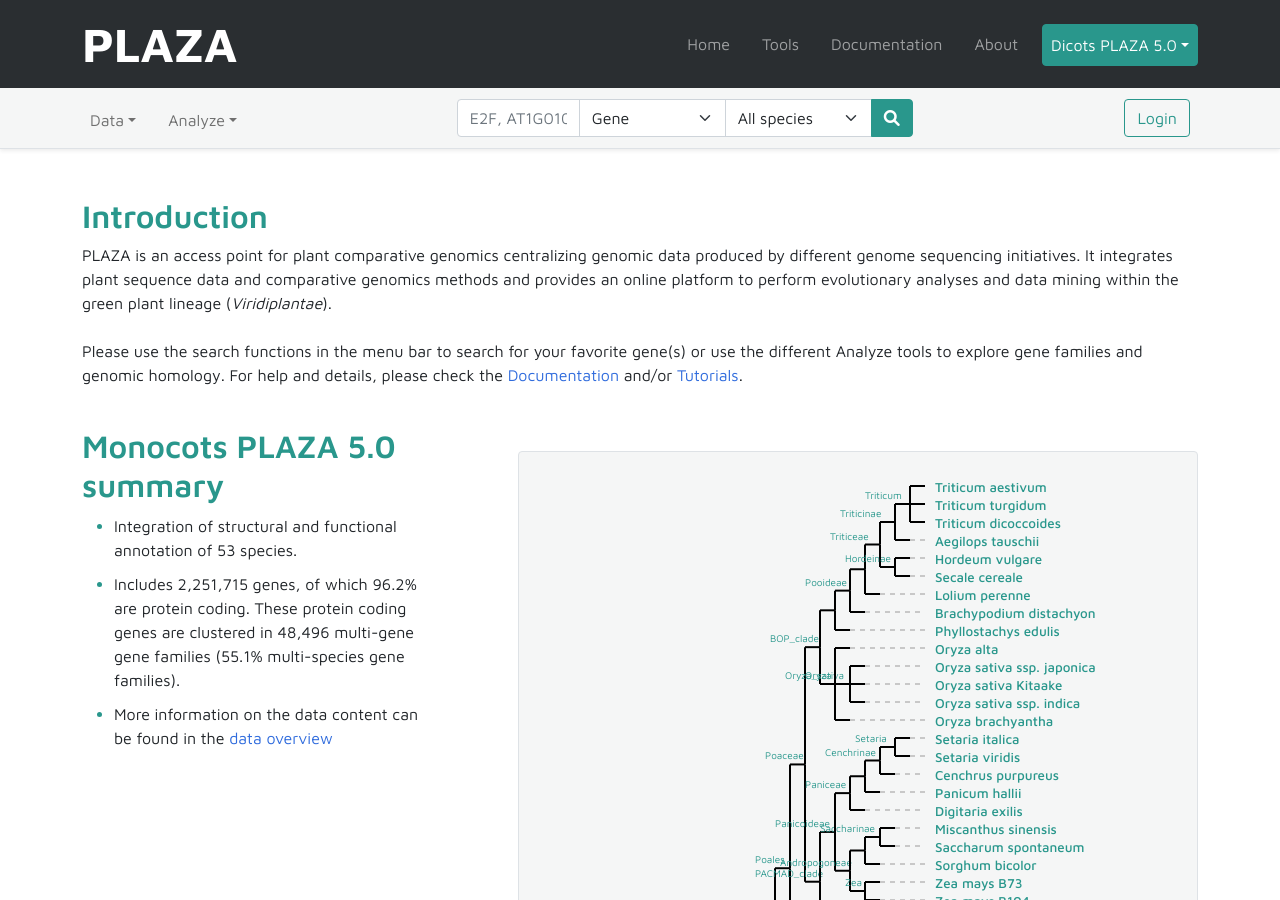
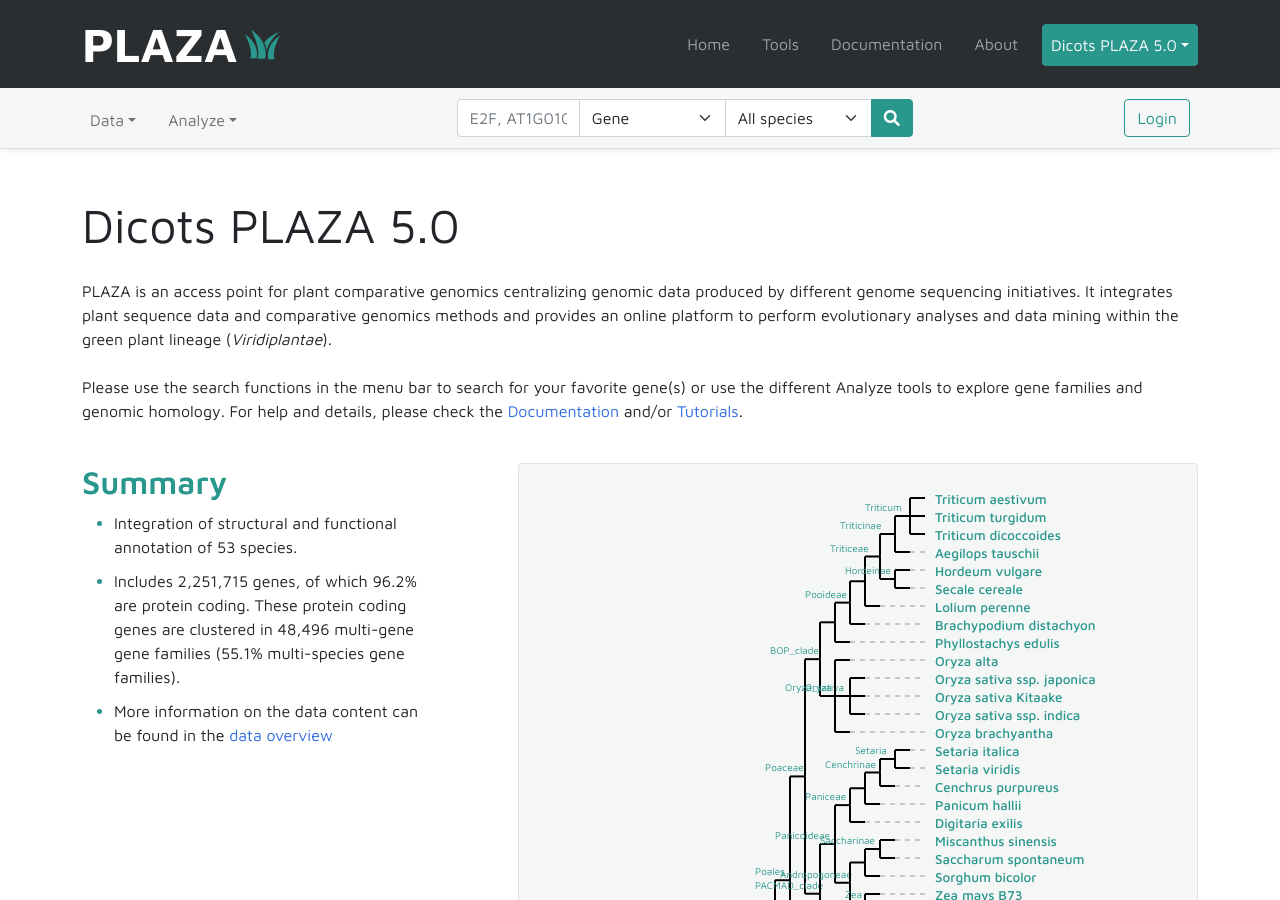
Before and after one commit to bedroesb/plaza-mock, a Jekyll site: the page built from dictots_5.html, in a window 1280 px wide and 900 px high. Built offline with Jekyll 4.4.1, drawn with Linux system fonts in a browser that asks for light colours.

Commit message:
logo plaza

```diff
--- a/_includes/first-nav.html
+++ b/_includes/first-nav.html
@@ -1,7 +1,8 @@
 <nav class="navbar navbar-expand-lg navbar-dark bg-dark {% unless page.second-nav or page.instance %}mb-5 shadow-sm{% endunless %}" aria-label="Twelfth navbar example">
     <div class="container">
-        <a href="{{'/' | relative_url}}" class="text-white text-decoration-none fs-1 ">
+        <a href="{{'/' | relative_url}}" class="text-white text-decoration-none fs-1 d-flex align-items-baseline">
             <span><strong>PLAZA</strong></span>
+            <img class="ms-2" alt="PLAZA logo" height="35px" src="{{'/assets/img/logo.svg' | relative_url}}">
         </a>
         <button class="navbar-toggler" type="button" data-bs-toggle="collapse" data-bs-target="#navbar1" aria-controls="navbar1" aria-expanded="false" aria-label="Toggle navigation">
             <span class="navbar-toggler-icon"></span>
--- a/dictots_5.html
+++ b/dictots_5.html
@@ -2,9 +2,9 @@
 title: Dicots PLAZA 5.0
 instance: Dicots PLAZA 5.0
 ---
+
+<h1>Dicots PLAZA 5.0</h1>
 <div id="summary_website">
-    <h2>Introduction</h2>
-    <div>
     <p>
         PLAZA is an access point for plant comparative genomics centralizing genomic data produced by different genome sequencing initiatives.
         It integrates plant sequence data and comparative genomics methods and provides an online platform to perform evolutionary analyses and data mining within the green plant lineage (<i>Viridiplantae</i>).
@@ -13,10 +13,9 @@
         For help and details, please check the <a href="https://bioinformatics.psb.ugent.be/plaza/documentation/" target="_blank" class="documentation_link">Documentation</a> and/or <a href="https://bioinformatics.psb.ugent.be/plaza/documentation/tutorial" target="_blank" class="documentation_link">Tutorials</a>.
     </p>
 </div>
-</div>
 <div class="row">
     <div id="news_website" class="col-lg-4 col-md-12">
-        <h2>Monocots PLAZA 5.0 summary</h2>
+        <h2>Summary</h2>
         <div id="plaza-summary-container">
             <div>
                 <ul>
@@ -41,7 +40,7 @@
             </div>
         </div>
     </div>
-    <div class="col-lg-8 col-md-12 d-flex justify-content-end my-5" id="species-tree-container">
+    <div class="col-lg-8 col-md-12 d-flex justify-content-end my-4" id="species-tree-container">
         <div id="species_tree_div" class="border p-3 rounded bg-light">
             <svg version="1.1" id="TreeSVG" style="width: 646px; height: 994px;"><a class="innernode_link" target="_blank" xlink:href="/plaza/versions/plaza_v5_monocots/organism/group/"><text class="inner_node" x="55" y="-23"></text></a>
                 <line x1="60" x2="75" y1="931.5" y2="931.5" style="stroke:rgb(0,0,0);stroke-width:2"></line><a class="innernode_link" target="_blank" xlink:href="/plaza/versions/plaza_v5_monocots/organism/group/Viridiplantae"><text class="inner_node" x="5" y="926.5">Viridiplantae</text></a>
```
Also changed, not shown: assets/img/logo.svg (added). Lines whose indentation alone changed are shown as unchanged.
